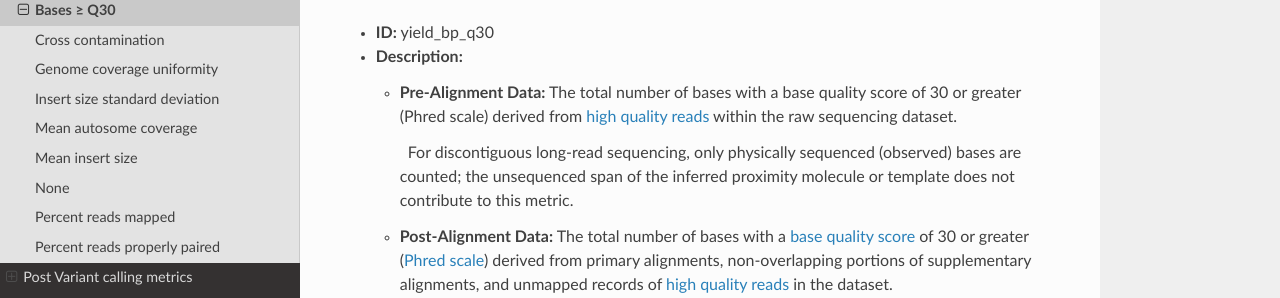
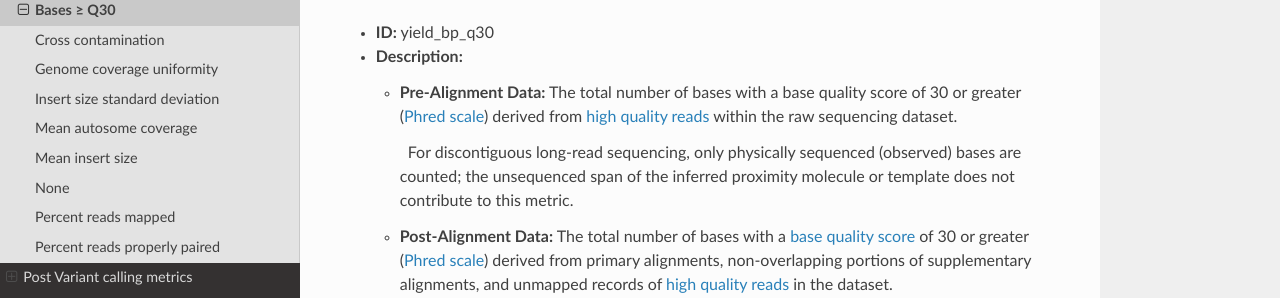
Before and after one commit to ga4gh/quality-control-wgs, an MkDocs documentation site: the page built from docs/metrics_definitions/bases-q30.md, in a window 1280 px wide and 900 px high. Shown: the part 139-437 px from the top of the window. Built offline with MkDocs 1.6.1, drawn with Linux system fonts in a browser that asks for light colours; nearby versions of some CDN libraries; some of the changed lines change nothing that is shown.

Commit message:
update metric description

```diff
--- a/docs/metrics_definitions/bases-q30.md
+++ b/docs/metrics_definitions/bases-q30.md
@@ -4,7 +4,7 @@
 - **ID:** yield_bp_q30
 - **Description:**
     - **Pre-Alignment Data:**
-        The total number of bases with a base quality score of 30 or greater (Phred scale) derived from [high quality reads](terminologies.md#high-quality-reads) within the raw sequencing dataset.
+        The total number of bases with a base quality score of 30 or greater ([Phred scale](terminologies.md#phred-scale)) derived from [high quality reads](terminologies.md#high-quality-reads) within the raw sequencing dataset.
 
         &ensp;For discontiguous long-read sequencing, only physically sequenced (observed) bases are counted; the unsequenced span of the inferred proximity molecule or template does not contribute to this metric.
 
```
